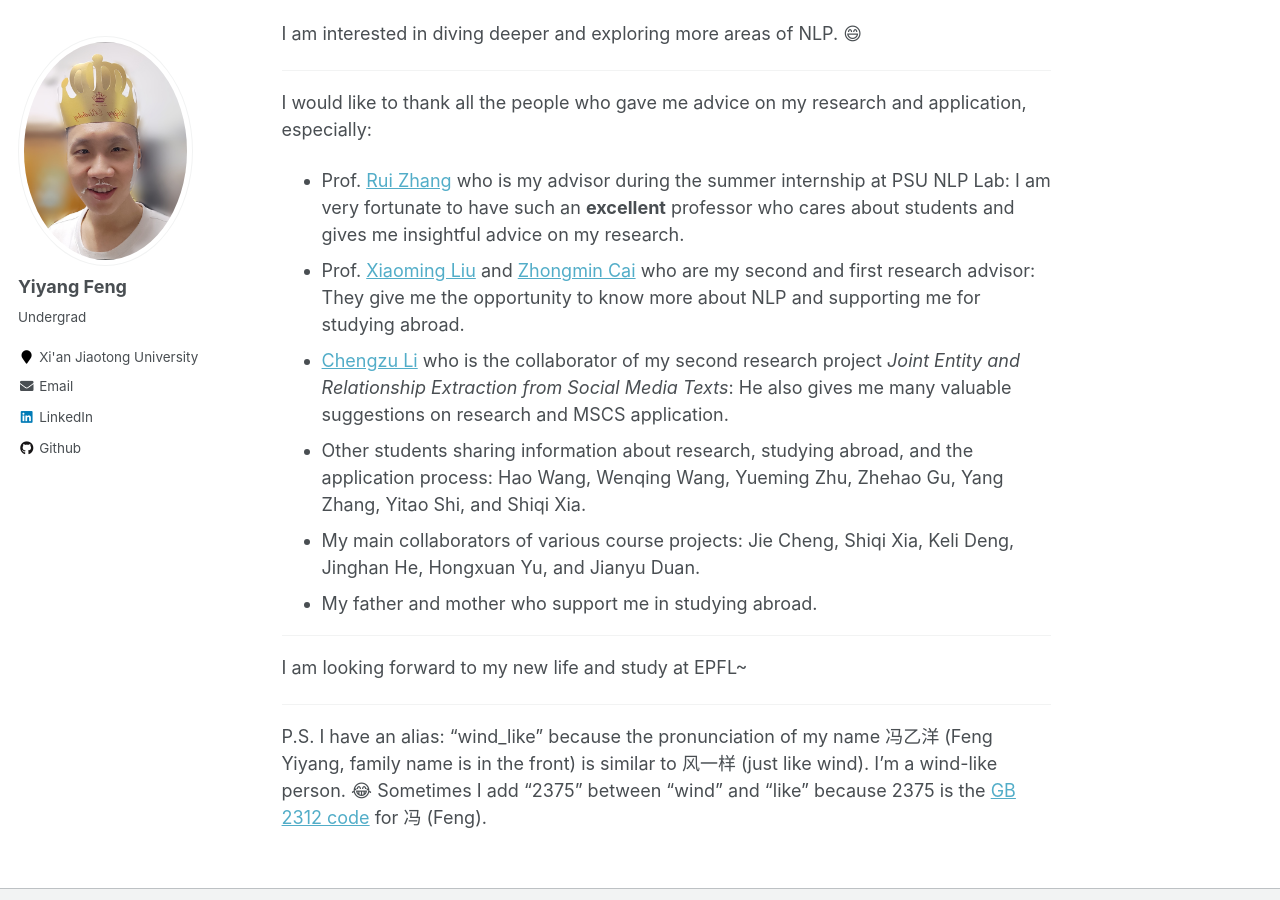
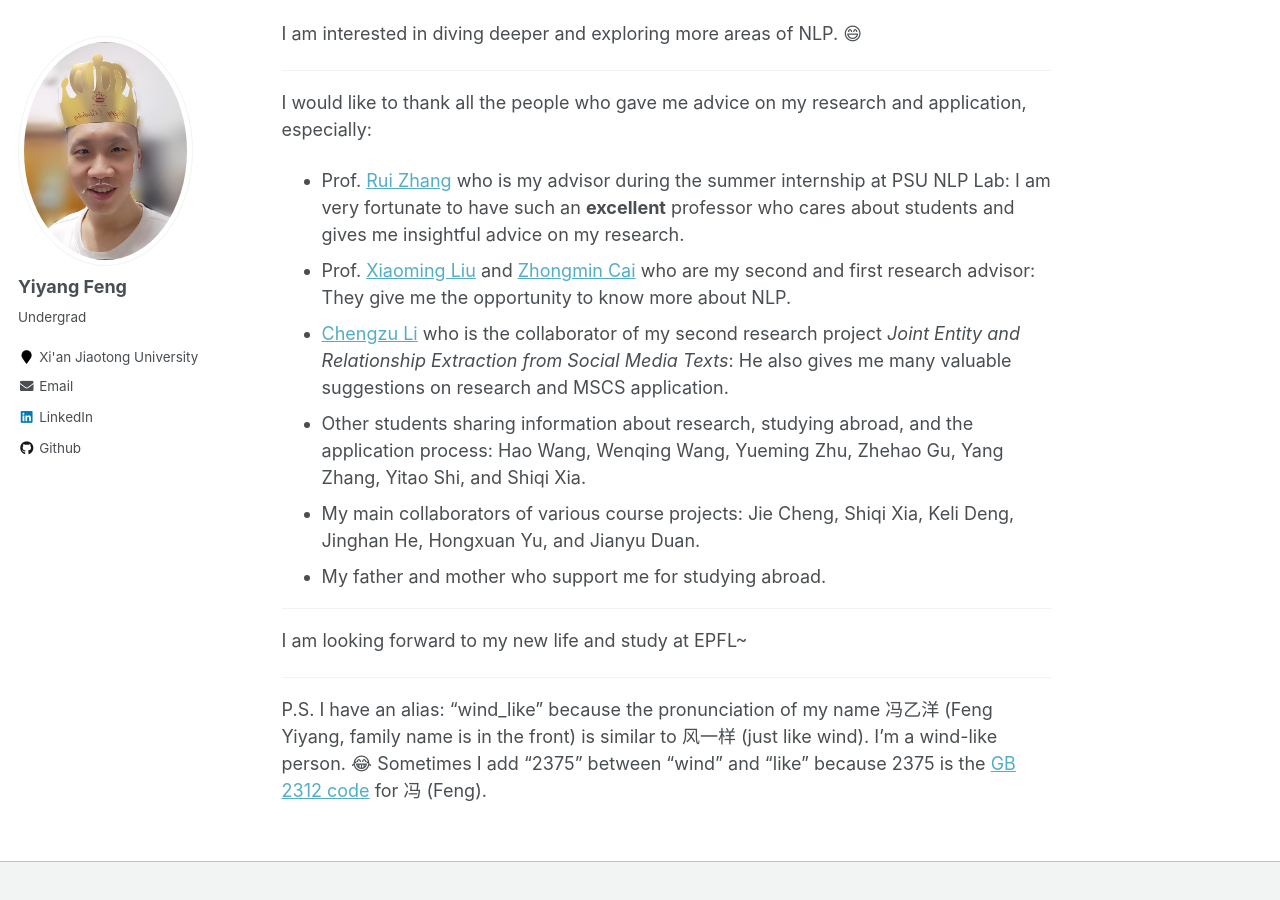
Before and after one commit to Wind-2375-like/Wind-2375-like.github.io, a Jekyll site: the page built from _pages/about.md, in a window 1280 px wide and 900 px high, scrolled down 448 px. Built offline with Jekyll 4.4.1, drawn with Linux system fonts in a browser that asks for light colours.

Commit message:
Updated aboutme

```diff
--- a/_pages/about.md
+++ b/_pages/about.md
@@ -24,11 +24,11 @@ I am interested in diving deeper and exploring more areas of NLP. 😄
 I would like to thank all the people who gave me advice on my research and application, especially:
 
 - Prof. [Rui Zhang](https://ryanzhumich.github.io/) who is my advisor during the summer internship at PSU NLP Lab: I am very fortunate to have such an **excellent** professor who cares about students and gives me insightful advice on my research.
-- Prof. [Xiaoming Liu](https://gr.xjtu.edu.cn/en/web/xm.liu) and [Zhongmin Cai](https://gr.xjtu.edu.cn/en/web/zmcai/english-version) who are my second and first research advisor: They give me the opportunity to know more about NLP and supporting me for studying abroad.
+- Prof. [Xiaoming Liu](https://gr.xjtu.edu.cn/en/web/xm.liu) and [Zhongmin Cai](https://gr.xjtu.edu.cn/en/web/zmcai/english-version) who are my second and first research advisor: They give me the opportunity to know more about NLP.
 - [Chengzu Li](https://www.linkedin.cn/incareer/in/chengzu-li-111762226?trk=public_profile_samename-profile) who is the collaborator of my second research project *Joint Entity and Relationship Extraction from Social Media Texts*: He also gives me many valuable suggestions on research and MSCS application.
 - Other students sharing information about research, studying abroad, and the application process: Hao Wang, Wenqing Wang, Yueming Zhu, Zhehao Gu, Yang Zhang, Yitao Shi, and Shiqi Xia.
 - My main collaborators of various course projects: Jie Cheng, Shiqi Xia, Keli Deng, Jinghan He, Hongxuan Yu, and Jianyu Duan.
-- My father and mother who support me in studying abroad.
+- My father and mother who support me for studying abroad.
 
 ---
 
```
